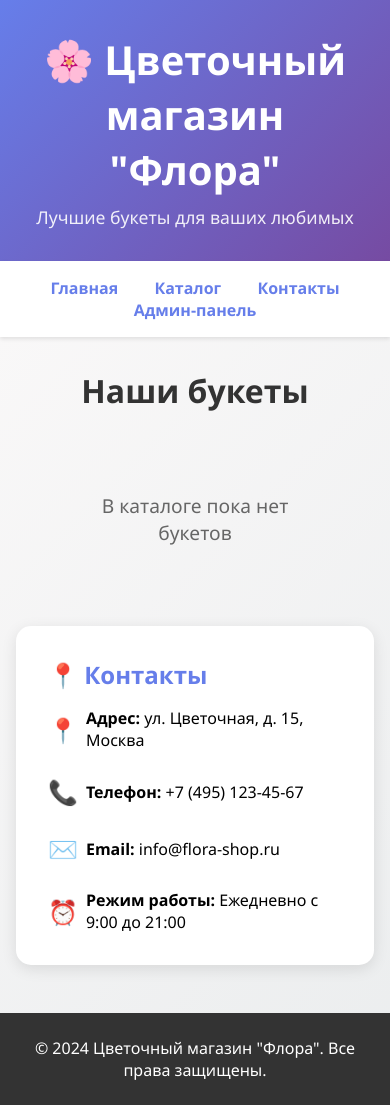
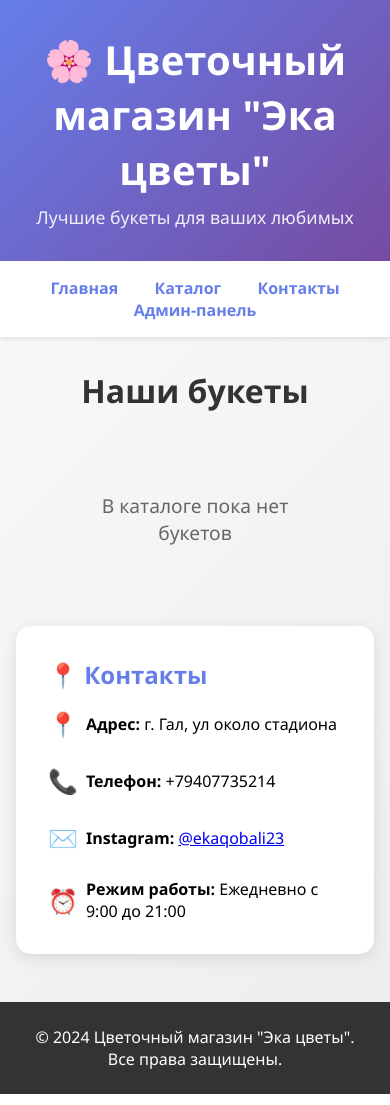
Before and after one commit to gimbitskyvitaly/flower_shop, a Flask app: page / in a window 390 px wide. Run offline with Flask 3, Linux system fonts and the light colour scheme; data that the repository does not hold is empty.

Commit message:
Update flower shop website with new business information
- Modified templates/index.html to update shop name from "Флора" to "Эка цветы" in title and header
- Updated contact information including address to "г. Гал, ул около стадиона" and phone number to +79407735214
- Replaced email contact with Instagram link https://www.instagram.com/ekaqobali23 in contact section
- Updated footer copyright to reflect new shop name "Эка цветы"
- Changed meta title and header elements to display new shop name throughout the page

The website now displays the correct business information for the flower shop including updated branding, location, contact details and social media presence.

```diff
--- a/templates/index.html
+++ b/templates/index.html
@@ -3,7 +3,7 @@
 <head>
     <meta charset="UTF-8">
     <meta name="viewport" content="width=device-width, initial-scale=1.0">
-    <title>Цветочный магазин "Флора"</title>
+    <title>Цветочный магазин "Эка цветы"</title>
     <style>
         * {
             margin: 0;
@@ -278,7 +278,7 @@
 </head>
 <body>
     <header>
-        <h1>🌸 Цветочный магазин "Флора"</h1>
+        <h1>🌸 Цветочный магазин "Эка цветы"</h1>
         <p>Лучшие букеты для ваших любимых</p>
     </header>
 
@@ -391,15 +391,15 @@
             <div class="contact-info">
                 <div class="contact-item">
                     <span class="contact-icon">📍</span>
-                    <span><strong>Адрес:</strong> ул. Цветочная, д. 15, Москва</span>
+                    <span><strong>Адрес:</strong> г. Гал, ул около стадиона</span>
                 </div>
                 <div class="contact-item">
                     <span class="contact-icon">📞</span>
-                    <span><strong>Телефон:</strong> +7 (495) 123-45-67</span>
+                    <span><strong>Телефон:</strong> +79407735214</span>
                 </div>
                 <div class="contact-item">
                     <span class="contact-icon">✉️</span>
-                    <span><strong>Email:</strong> info@flora-shop.ru</span>
+                    <span><strong>Instagram:</strong> <a href="https://www.instagram.com/ekaqobali23" target="_blank">@ekaqobali23</a></span>
                 </div>
                 <div class="contact-item">
                     <span class="contact-icon">⏰</span>
@@ -410,7 +410,7 @@
     </div>
 
     <footer>
-        <p>&copy; 2024 Цветочный магазин "Флора". Все права защищены.</p>
+        <p>&copy; 2024 Цветочный магазин "Эка цветы". Все права защищены.</p>
     </footer>
 </body>
 </html>
```
Also changed, not shown: 1 other file.
